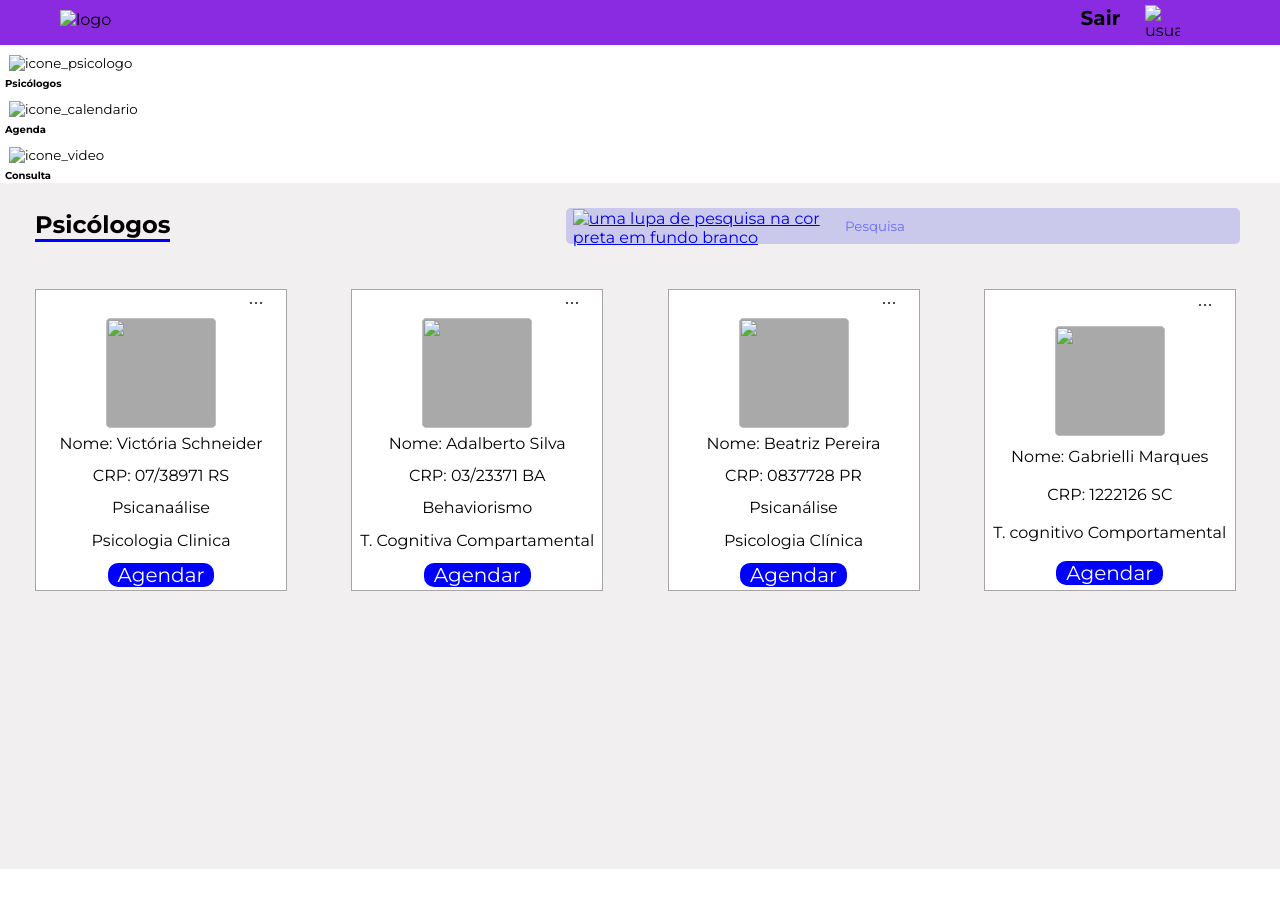
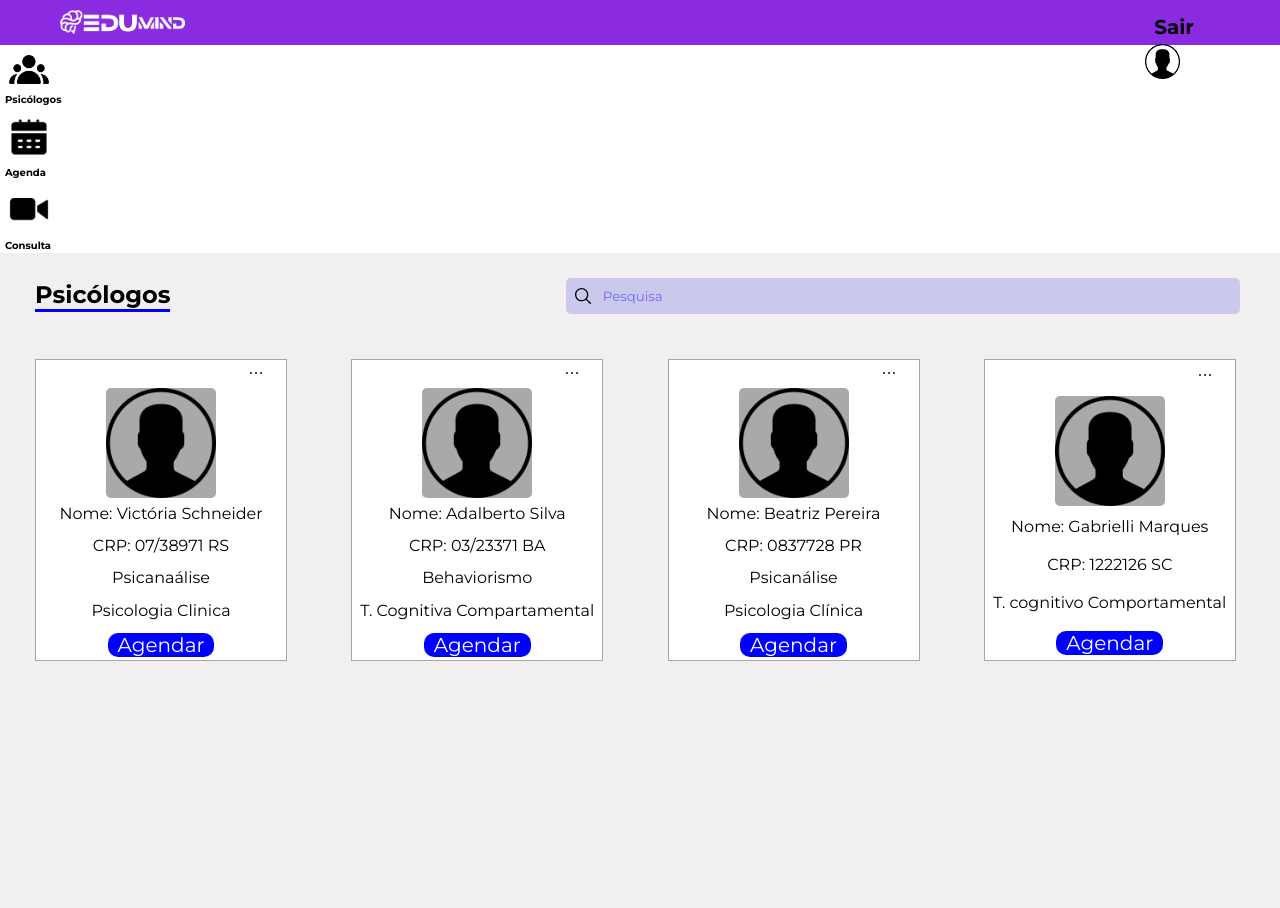
Before and after one commit to JefersonLuiz30/Projeto_Edumind_1-Semestre_2023, a plain HTML site: page 4_psicologo.html in a window 1280 px wide. Before the commit the page ends 869 px from the top, so only its background shows below. Drawn offline with Linux system fonts and the light colour scheme; the site is published under a folder, as on GitHub Pages, so addresses that start at the root find nothing.

Commit message:
atualizado

```diff
--- a/1_login.css
+++ b/1_login.css
@@ -9,7 +9,7 @@
 /* Imagen de fundo */
 
 body {
-  background-image: url(/img/Login_Edumind.jpg);
+  background-image: url(./img/Login_Edumind.jpg);
   background-repeat: no-repeat;
   background-size: 100%;
   overflow: hidden;
--- a/2_cadastro.css
+++ b/2_cadastro.css
@@ -9,7 +9,7 @@
 /* Imagen de fundo */
 
 body {
-    background-image: url(/img/Login_Edumind.jpg);
+    background-image: url(./img/Login_Edumind.jpg);
     background-repeat: no-repeat;
     background-size: 100%;
     overflow: hidden;
--- a/3_rec_usuario.css
+++ b/3_rec_usuario.css
@@ -9,7 +9,7 @@
 /* Imagen de fundo */
 
 body {
-  background-image: url(/img/Login_Edumind.jpg);
+  background-image: url(./img/Login_Edumind.jpg);
   background-repeat: no-repeat;
   background-size: 100%;
   overflow: hidden;
--- a/4_psicologo.html
+++ b/4_psicologo.html
@@ -18,11 +18,11 @@
 <body>
     <header>
 
-        <img src="/logo/logo-edumind-branco.png" alt="logo" class="logo">
+        <img src="./logo/logo-edumind-branco.png" alt="logo" class="logo">
 
-        <a href="1_login.html" class="sair">Sair</a>
+        <a href="./1_login.html" class="sair">Sair</a>
 
-        <img src="/icons/usuario.png" alt="usuario" class="usuario">
+        <img src="./icons/usuario.png" alt="usuario" class="usuario">
 
 
 
@@ -34,7 +34,7 @@
         <ul>
             <li>
                 <form action="4_psicologo.html">
-                    <button class="btpsicologos"> <img src="/icons/icon_Psicologos.png" alt="icone_psicologo"
+                    <button class="btpsicologos"> <img src="./icons/icon_Psicologos.png" alt="icone_psicologo"
                             class="iconpsicologo"> </button>
                     <p><span class="nome_icon">Psicólogos</span></p>
 
@@ -43,7 +43,7 @@
 
             <li>
                 <form action="5_agendamento.html">
-                    <button class="btcalendario"> <img src="/icons/icon_agenda.png" alt="icone_calendario"
+                    <button class="btcalendario"> <img src="./icons/icon_agenda.png" alt="icone_calendario"
                             class="iconcalendario"> </button>
                     <p><span class="nome_icon">Agenda</span></p>
 
@@ -52,7 +52,7 @@
 
             <li>
                 <form action="6_chamdavideo.html">
-                    <button class="btvideo"> <img src="/icons/icon_video.png" alt="icone_video" class="iconvideo">
+                    <button class="btvideo"> <img src="./icons/icon_video.png" alt="icone_video" class="iconvideo">
                     </button>
                     <p><span class="nome_icon">Consulta</span></p>
 
@@ -81,7 +81,7 @@
                 <!-- barra de pesquisa -->
 
                 <a href="#" class="search-btn">
-                    <img src="/icons/lupa.svg" alt="uma lupa de pesquisa na cor preta em fundo branco">
+                    <img src="./icons/lupa.svg" alt="uma lupa de pesquisa na cor preta em fundo branco">
                 </a>
                 <input type="text" name="pesquisa" class="search-txt" placeholder="Pesquisa">
             </div>
@@ -95,7 +95,7 @@
                     <path
                         d="M76,128a12,12,0,1,1-12-12A12.01375,12.01375,0,0,1,76,128Zm116-12a12,12,0,1,0,12,12A12.01375,12.01375,0,0,0,192,116Zm-64,0a12,12,0,1,0,12,12A12.01375,12.01375,0,0,0,128,116Z" />
                 </svg>
-                <img src="/icons/usuario.png" alt="" class="image">
+                <img src="./icons/usuario.png" alt="" class="image">
                 <p>Nome: Victória Schneider</p>
                 <p>CRP: 07/38971 RS</p>
                 <p>Psicanaálise</p>
@@ -110,7 +110,7 @@
                     <path
                         d="M76,128a12,12,0,1,1-12-12A12.01375,12.01375,0,0,1,76,128Zm116-12a12,12,0,1,0,12,12A12.01375,12.01375,0,0,0,192,116Zm-64,0a12,12,0,1,0,12,12A12.01375,12.01375,0,0,0,128,116Z" />
                 </svg>
-                <img src="/icons/usuario.png" alt="" class="image">
+                <img src="./icons/usuario.png" alt="" class="image">
                 <p>Nome: Adalberto Silva</p>
                 <p>CRP: 03/23371 BA</p>
                 <p>Behaviorismo</p>
@@ -125,7 +125,7 @@
                     <path
                         d="M76,128a12,12,0,1,1-12-12A12.01375,12.01375,0,0,1,76,128Zm116-12a12,12,0,1,0,12,12A12.01375,12.01375,0,0,0,192,116Zm-64,0a12,12,0,1,0,12,12A12.01375,12.01375,0,0,0,128,116Z" />
                 </svg>
-                <img src="/icons/usuario.png" alt="" class="image">
+                <img src="./icons/usuario.png" alt="" class="image">
                 <p>Nome: Beatriz Pereira</p>
                 <p>CRP: 0837728 PR</p>
                 <p>Psicanálise</p>
@@ -140,7 +140,7 @@
                     <path
                         d="M76,128a12,12,0,1,1-12-12A12.01375,12.01375,0,0,1,76,128Zm116-12a12,12,0,1,0,12,12A12.01375,12.01375,0,0,0,192,116Zm-64,0a12,12,0,1,0,12,12A12.01375,12.01375,0,0,0,128,116Z" />
                 </svg>
-                <img src="/icons/usuario.png" alt="" class="image">
+                <img src="./icons/usuario.png" alt="" class="image">
                 <p>Nome: Gabrielli Marques</p>
                 <p>CRP: 1222126 SC</p>
                 <p>T. cognitivo Comportamental</p>
--- a/6_chamdavideo.css
+++ b/6_chamdavideo.css
@@ -89,7 +89,7 @@ header {
 /* Video chamada 1 */
 
 #video1 {
-    background-image: url(/img/videochamada1.jpg);
+    background-image: url(./img/videochamada1.jpg);
     background-repeat: no-repeat;
     background-size: 300px;
     background-position: center;
@@ -102,7 +102,7 @@ header {
 /* Video chamada 2 */
 
 #video2 {
-    background-image: url(/img/videochamada2.jpg);
+    background-image: url(./img/videochamada2.jpg);
     background-repeat: no-repeat;
     background-size: 300px;
     background-position: center;
```
Also changed, not shown: 1_login.html (+1 -1 lines), 2_cadastro.html (+1 -1 lines), 5_agendamento.html (+5 -5 lines), 6_chamdavideo.html (+9 -9 lines).
